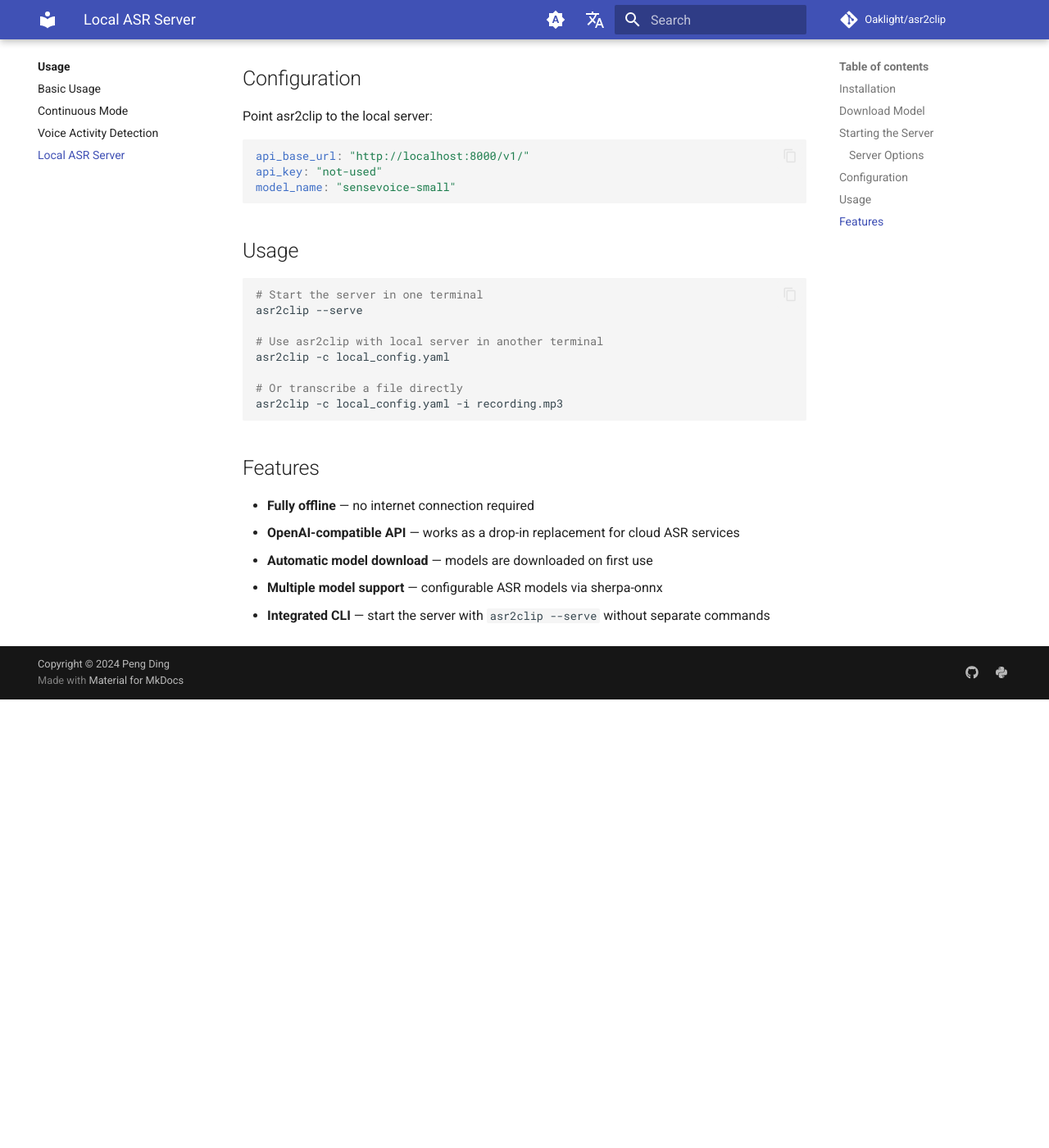
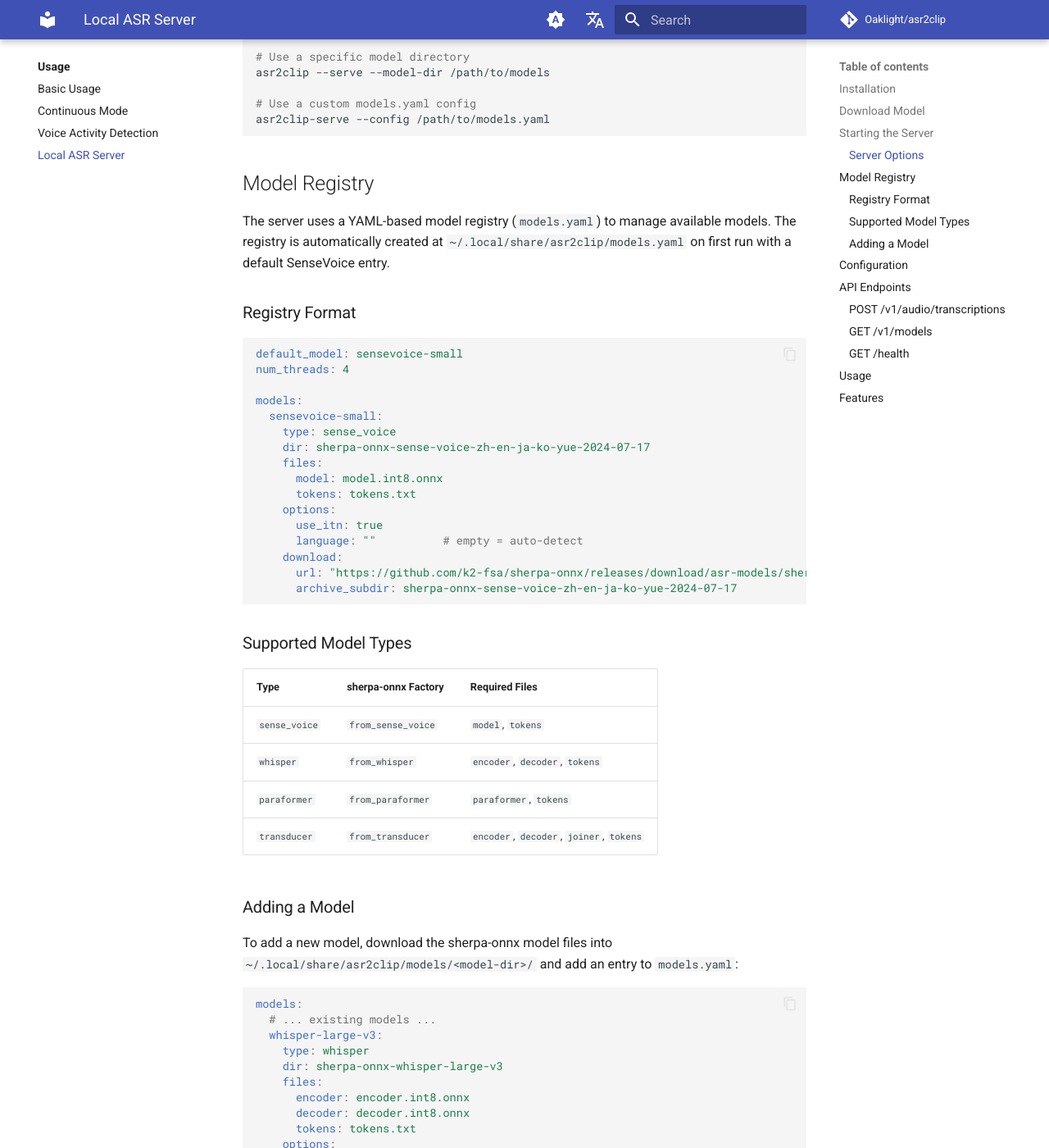
Before and after one commit to Oaklight/asr2clip, an MkDocs documentation site: the page built from docs/usage/local-asr.md, in a window 1280 px wide and 1400 px high, scrolled down 1398 px. Shown: the whole window at 82% size. Built offline with MkDocs 1.6.1 and Material for MkDocs 9.7.7, drawn with Linux system fonts in a browser that asks for light colours; comment, search, counter and statistics services are not loaded; before the commit the page ends 2251 px from its top, so only the background shows below that; some of the changed text lies outside the part shown.

Commit message:
docs: update local ASR server docs for multi-model and streaming support
- Model registry (models.yaml) documentation with config format
- Supported model types table
- Per-request parameters (language, prompt, temperature, stream)
- SSE streaming API documentation
- curl examples for testing
- Updated changelog for v0.4.0

````diff
--- a/docs/usage/local-asr.md
+++ b/docs/usage/local-asr.md
@@ -12,13 +12,13 @@
 
 ## Download Model
 
-Pre-download the SenseVoice model before first use:
+Pre-download the default SenseVoice model before first use:
 
 ```bash
 asr2clip --download-model
 ```
 
-Models are stored in `~/.cache/asr2clip/models/` by default.
+Models are stored in `~/.local/share/asr2clip/models/` by default. You can override this with `--model-dir` or the `ASR2CLIP_MODEL_DIR` environment variable.
 
 ## Starting the Server
 
@@ -42,6 +42,7 @@
 | `--port` | `8000` | Server bind port |
 | `--model-dir` | auto | Path to ASR model directory |
 | `--num-threads` | `4` | Number of inference threads |
+| `--config` | auto | Path to `models.yaml` config file |
 
 ```bash
 # Start on a custom address and port
@@ -49,7 +50,64 @@
 
 # Use a specific model directory
 asr2clip --serve --model-dir /path/to/models
+
+# Use a custom models.yaml config
+asr2clip-serve --config /path/to/models.yaml
 ```
+
+## Model Registry
+
+The server uses a YAML-based model registry (`models.yaml`) to manage available models. The registry is automatically created at `~/.local/share/asr2clip/models.yaml` on first run with a default SenseVoice entry.
+
+### Registry Format
+
+```yaml
+default_model: sensevoice-small
+num_threads: 4
+
+models:
+  sensevoice-small:
+    type: sense_voice
+    dir: sherpa-onnx-sense-voice-zh-en-ja-ko-yue-2024-07-17
+    files:
+      model: model.int8.onnx
+      tokens: tokens.txt
+    options:
+      use_itn: true
+      language: ""          # empty = auto-detect
+    download:
+      url: "https://github.com/k2-fsa/sherpa-onnx/releases/download/asr-models/sherpa-onnx-sense-voice-zh-en-ja-ko-yue-2024-07-17.tar.bz2"
+      archive_subdir: sherpa-onnx-sense-voice-zh-en-ja-ko-yue-2024-07-17
+```
+
+### Supported Model Types
+
+| Type | sherpa-onnx Factory | Required Files |
+|------|-------------------|----------------|
+| `sense_voice` | `from_sense_voice` | `model`, `tokens` |
+| `whisper` | `from_whisper` | `encoder`, `decoder`, `tokens` |
+| `paraformer` | `from_paraformer` | `paraformer`, `tokens` |
+| `transducer` | `from_transducer` | `encoder`, `decoder`, `joiner`, `tokens` |
+
+### Adding a Model
+
+To add a new model, download the sherpa-onnx model files into `~/.local/share/asr2clip/models/<model-dir>/` and add an entry to `models.yaml`:
+
+```yaml
+models:
+  # ... existing models ...
+  whisper-large-v3:
+    type: whisper
+    dir: sherpa-onnx-whisper-large-v3
+    files:
+      encoder: encoder.int8.onnx
+      decoder: decoder.int8.onnx
+      tokens: tokens.txt
+    options:
+      language: en
+```
+
+Models are loaded lazily on first request — only the default model is loaded at startup.
 
 ## Configuration
 
@@ -60,6 +118,70 @@
 api_key: "not-used"
 model_name: "sensevoice-small"
 ```
+
+## API Endpoints
+
+### POST `/v1/audio/transcriptions`
+
+OpenAI-compatible transcription endpoint.
+
+**Parameters:**
+
+| Parameter | Type | Default | Description |
+|-----------|------|---------|-------------|
+| `file` | file | required | Audio file to transcribe |
+| `model` | string | required | Model name (must be registered in the model registry) |
+| `response_format` | string | `"json"` | `"json"`, `"text"`, or `"verbose_json"` |
+| `language` | string | `null` | Language hint (ISO-639-1, e.g. `"en"`, `"zh"`) |
+| `prompt` | string | `null` | Prompt text (model-dependent) |
+| `temperature` | float | `0.0` | Decoding temperature (model-dependent) |
+| `stream` | bool | `false` | Enable SSE streaming response |
+
+**Response formats:**
+
+=== "json (default)"
+
+    ```json
+    {"text": "transcribed text"}
+    ```
+
+=== "text"
+
+    ```
+    transcribed text
+    ```
+
+=== "verbose_json"
+
+    ```json
+    {
+      "task": "transcribe",
+      "language": "auto",
+      "duration": 2.5,
+      "text": "transcribed text",
+      "segments": [{"id": 0, "start": 0.0, "end": 2.5, "text": "transcribed text"}]
+    }
+    ```
+
+**Streaming (SSE):**
+
+When `stream=true`, the response is a `text/event-stream` with the following events:
+
+```
+data: {"type": "transcript.text.delta", "delta": "transcribed text"}
+
+data: {"type": "transcript.text.done", "text": "transcribed text", "duration": 2.5, "language": "auto"}
+
+data: [DONE]
+```
+
+### GET `/v1/models`
+
+List all registered models.
+
+### GET `/health`
+
+Health check — returns `{"status": "ok"}` or `{"status": "loading"}`.
 
 ## Usage
 
@@ -72,12 +194,27 @@
 
 # Or transcribe a file directly
 asr2clip -c local_config.yaml -i recording.mp3
+
+# Test with curl
+curl http://localhost:8000/v1/audio/transcriptions \
+  -F file=@audio.wav \
+  -F model=sensevoice-small
+
+# Streaming response
+curl http://localhost:8000/v1/audio/transcriptions \
+  -F file=@audio.wav \
+  -F model=sensevoice-small \
+  -F stream=true
 ```
 
 ## Features
 
 - **Fully offline** — no internet connection required
 - **OpenAI-compatible API** — works as a drop-in replacement for cloud ASR services
-- **Automatic model download** — models are downloaded on first use
-- **Multiple model support** — configurable ASR models via sherpa-onnx
+- **Multi-model support** — register and switch between models via `models.yaml`
+- **Model parameter routing** — the `model` field selects which engine to use
+- **Language support** — per-request language hints with LRU-cached recognizers
+- **SSE streaming** — streaming transcription responses for real-time clients
+- **Lazy model loading** — non-default models are loaded on first request
+- **Automatic model download** — models with configured download URLs are fetched on first use
 - **Integrated CLI** — start the server with `asr2clip --serve` without separate commands
````
Also changed, not shown: docs/changelog.md (+7 -2 lines), docs/getting-started/configuration.md (+2 -2 lines).
